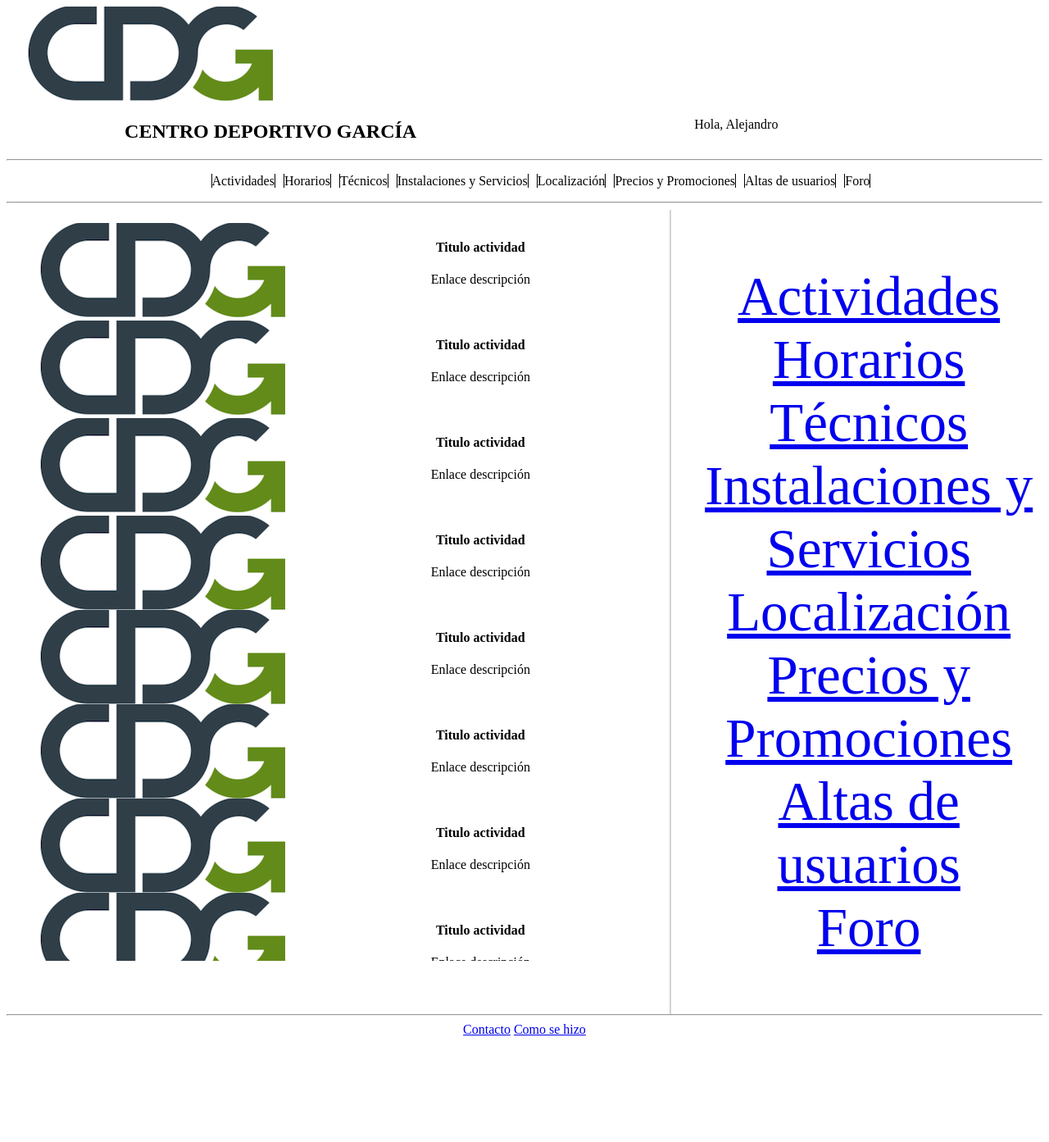
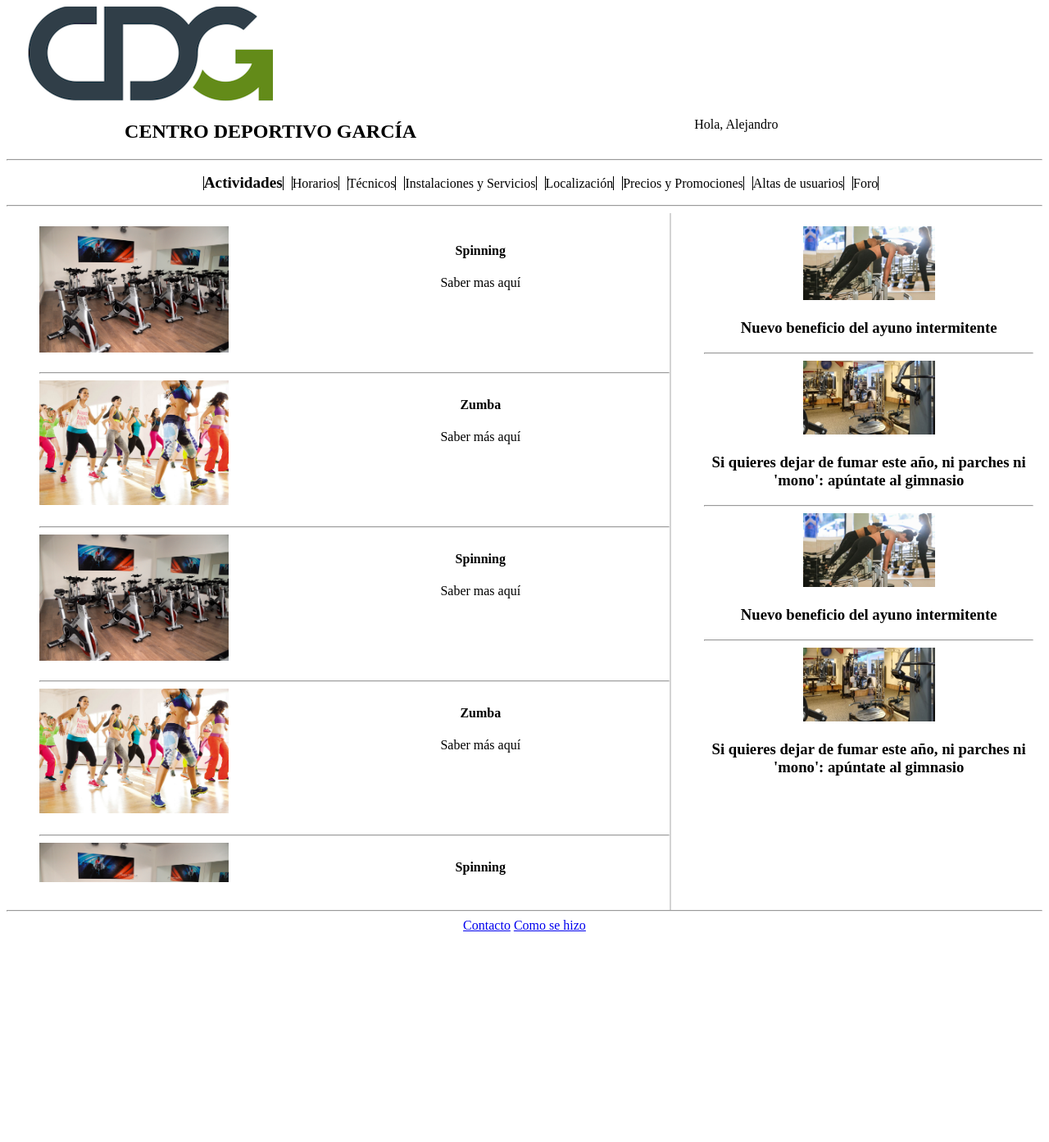
Before and after one commit to OwboxAl3x/PW---Practicas, a PHP site: page /html/actividades.html in a window 1280 px wide. Shown: the top 1393 px of the page at 82% size. Run offline with PHP 8.4, Linux system fonts and the light colour scheme.

Commit message:
Pagina actividades.html terminada

```diff
--- a/Practica 1/css/style.css
+++ b/Practica 1/css/style.css
@@ -28,7 +28,7 @@ hr{
 
 /* Propiedades del body */
 #imgInicio{
-    width: 100%;
+    width: 80%;
 }
 
 #imgyFrase{
@@ -36,12 +36,19 @@ hr{
     width: 49%;
     text-align: center;
     min-width: 500px;
+    min-height: 750px;
+    max-height: 750px;
+    border-right-style: solid;
+    border-right-width: 2px;
+    border-right-color: lightgray;
 }
 
 #menuPrincipal{
     float: left;
     width: 50%;
-    min-width: 500px;
+    min-width: 680px;
+    min-height: 750px;
+    max-height: 750px;
     border-left-style: solid;
     border-left-width: 2px;
     border-left-color: lightgray;
@@ -81,6 +88,11 @@ footer{
     color: black;
 }
 
+#menuSeleccionado{
+    font-weight: bold;
+    font-size: 120%;
+}
+
 /* Propiedas de la página actividades */
 
 #actividades{
@@ -93,7 +105,8 @@ footer{
 #actividades ul{
     list-style: none;
     /*font-size: 67px;*/
-    height: 900px;
+    min-height: 744px;
+    max-height: 800px;
     overflow-y: auto;
 }
 
@@ -102,23 +115,27 @@ footer{
     color: black;
 }
 
-.actividad{
+.actividad .imgActi{
+    float: left;
+    width: 30%;
 }
 
-.actividad .imgActi{
-    float: left;
+.actividad .imgActi1{
+    width: 100%;
 }
 
 .actividad .tituDescActi{
     float: right;
     width: 60%;
-    height: 119px;
+    height: 178px;
 }
 
 #noticias{
     float: left;
     width: 35%;
     min-width: 200px;
+    min-height: 850px;
+    max-height: 900px;
     border-left-style: solid;
     border-left-width: 2px;
     border-left-color: lightgray;
@@ -127,5 +144,8 @@ footer{
 #noticias ul{
     text-align: center;
     list-style: none;
-    font-size: 67px;
 }
+
+.imgNoti{
+    width: 40%;
+}
--- a/Practica 1/html/actividades.html
+++ b/Practica 1/html/actividades.html
@@ -42,7 +42,7 @@
 
             <ul>
 
-                <li><a href="actividades.html">Actividades</a></li>
+                <li><a id="menuSeleccionado" href="actividades.html">Actividades</a></li>
                 <li><a href="#">Horarios</a></li>
                 <li><a href="#">Técnicos</a></li>
                 <li><a href="#">Instalaciones y Servicios</a></li>
@@ -65,118 +65,132 @@
 
                     <section class="actividad">
 
-
                         <section class="imgActi">
-                            <img src="../imgs/logo.png" alt="Imagen de la actividad" />
+                            <img class="imgActi1" src="../imgs/imgSpinning.jpg" alt="Imagen de la actividad" />
                         </section>
 
                         <section class="tituDescActi">
-                            <h4 class="tituloActi">Titulo actividad</h4>
-                            <a class="enlaceActi" href="#">Enlace descripción</a>
+                            <h4 class="tituloActi">Spinning</h4>
+                            <a class="enlaceActi" href="#">Saber mas aquí</a>
                         </section>
 
                     </section>
 
                 </li>
+                <hr/>
                 <li>
 
                     <section class="actividad">
 
                         <section class="imgActi">
-                            <img src="../imgs/logo.png" alt="Imagen de la actividad" />
+                            <img class="imgActi1" src="../imgs/imgZumba.jpg" alt="Imagen de la actividad" />
                         </section>
 
                         <section class="tituDescActi">
-                            <h4 class="tituloActi">Titulo actividad</h4>
-                            <a class="enlaceActi" href="#">Enlace descripción</a>
+                            <h4 class="tituloActi">Zumba</h4>
+                            <a class="enlaceActi" href="#">Saber más aquí</a>
                         </section>
 
                     </section>
 
                 </li>
+                <hr/>
                 <li>
 
                     <section class="actividad">
 
                         <section class="imgActi">
-                            <img src="../imgs/logo.png" alt="Imagen de la actividad" />
+                            <img class="imgActi1" src="../imgs/imgSpinning.jpg" alt="Imagen de la actividad" />
                         </section>
 
                         <section class="tituDescActi">
-                            <h4 class="tituloActi">Titulo actividad</h4>
-                            <a class="enlaceActi" href="#">Enlace descripción</a>
+                            <h4 class="tituloActi">Spinning</h4>
+                            <a class="enlaceActi" href="#">Saber mas aquí</a>
                         </section>
 
                     </section>
 
                 </li>
+                <hr/>
                 <li>
 
                     <section class="actividad">
 
                         <section class="imgActi">
-                            <img class="imgActi" src="../imgs/logo.png" alt="Imagen de la actividad" />
+                            <img class="imgActi1" src="../imgs/imgZumba.jpg" alt="Imagen de la actividad" />
                         </section>
 
                         <section class="tituDescActi">
-                            <h4 class="tituloActi">Titulo actividad</h4>
-                            <a class="enlaceActi" href="#">Enlace descripción</a>
+                            <h4 class="tituloActi">Zumba</h4>
+                            <a class="enlaceActi" href="#">Saber más aquí</a>
                         </section>
 
                     </section>
 
                 </li>
+                <hr/>
                 <li>
 
                     <section class="actividad">
 
-                        <img class="imgActi" src="../imgs/logo.png" alt="Imagen de la actividad" />
+                        <section class="imgActi">
+                            <img class="imgActi1" src="../imgs/imgSpinning.jpg" alt="Imagen de la actividad" />
+                        </section>
 
                         <section class="tituDescActi">
-                            <h4 class="tituloActi">Titulo actividad</h4>
-                            <a class="enlaceActi" href="#">Enlace descripción</a>
+                            <h4 class="tituloActi">Spinning</h4>
+                            <a class="enlaceActi" href="#">Saber mas aquí</a>
                         </section>
 
                     </section>
 
                 </li>
+                <hr/>
                 <li>
 
                     <section class="actividad">
 
-                        <img class="imgActi" src="../imgs/logo.png" alt="Imagen de la actividad" />
+                        <section class="imgActi">
+                            <img class="imgActi1" src="../imgs/imgZumba.jpg" alt="Imagen de la actividad" />
+                        </section>
 
                         <section class="tituDescActi">
-                            <h4 class="tituloActi">Titulo actividad</h4>
-                            <a class="enlaceActi" href="#">Enlace descripción</a>
+                            <h4 class="tituloActi">Zumba</h4>
+                            <a class="enlaceActi" href="#">Saber más aquí</a>
                         </section>
 
                     </section>
 
                 </li>
+                <hr/>
                 <li>
 
                     <section class="actividad">
 
-                        <img class="imgActi" src="../imgs/logo.png" alt="Imagen de la actividad" />
+                        <section class="imgActi">
+                            <img class="imgActi1" src="../imgs/imgSpinning.jpg" alt="Imagen de la actividad" />
+                        </section>
 
                         <section class="tituDescActi">
-                            <h4 class="tituloActi">Titulo actividad</h4>
-                            <a class="enlaceActi" href="#">Enlace descripción</a>
+                            <h4 class="tituloActi">Spinning</h4>
+                            <a class="enlaceActi" href="#">Saber mas aquí</a>
                         </section>
 
                     </section>
 
                 </li>
+                <hr/>
                 <li>
 
                     <section class="actividad">
 
-                        <img class="imgActi" src="../imgs/logo.png" alt="Imagen de la actividad" />
+                        <section class="imgActi">
+                            <img class="imgActi1" src="../imgs/imgZumba.jpg" alt="Imagen de la actividad" />
+                        </section>
 
                         <section class="tituDescActi">
-                            <h4 class="tituloActi">Titulo actividad</h4>
-                            <a class="enlaceActi" href="#">Enlace descripción</a>
+                            <h4 class="tituloActi">Zumba</h4>
+                            <a class="enlaceActi" href="#">Saber más aquí</a>
                         </section>
 
                     </section>
@@ -190,14 +204,53 @@
 
             <ul>
 
-                <li><a href="#">Actividades</a></li>
-                <li><a href="#">Horarios</a></li>
-                <li><a href="#">Técnicos</a></li>
-                <li><a href="#">Instalaciones y Servicios</a></li>
-                <li><a href="#">Localización</a></li>
-                <li><a href="#">Precios y Promociones</a></li>
-                <li><a href="#">Altas de usuarios</a></li>
-                <li><a href="#">Foro</a></li>
+                <li>
+
+                    <section class="noticiaInd">
+
+                        <img class="imgNoti" src="../imgs/imgNoticia1.jpg" alt="Imagen de la noticia" />
+
+                        <h3>Nuevo beneficio del ayuno intermitente</h3>
+
+                    </section>
+
+                </li>
+                <hr/>
+                <li>
+
+                    <section class="noticiaInd">
+
+                        <img class="imgNoti" src="../imgs/imgNoticia2.jpg" alt="Imagen de la noticia" />
+
+                        <h3>Si quieres dejar de fumar este año, ni parches ni 'mono': apúntate al gimnasio</h3>
+
+                    </section>
+
+                </li>
+                <hr/>
+                <li>
+
+                    <section class="noticiaInd">
+
+                        <img class="imgNoti" src="../imgs/imgNoticia1.jpg" alt="Imagen de la noticia" />
+
+                        <h3>Nuevo beneficio del ayuno intermitente</h3>
+
+                    </section>
+
+                </li>
+                <hr/>
+                <li>
+
+                    <section class="noticiaInd">
+
+                        <img class="imgNoti" src="../imgs/imgNoticia2.jpg" alt="Imagen de la noticia" />
+
+                        <h3>Si quieres dejar de fumar este año, ni parches ni 'mono': apúntate al gimnasio</h3>
+
+                    </section>
+
+                </li>
 
             </ul>
 
--- a/Practica 1/index.html
+++ b/Practica 1/index.html
@@ -28,7 +28,7 @@
 
                 <aside id="logIn">
 
-                    <form action="html/index2.html">
+                    <form method="POST" action="html/index2.html">
 
                         <label for="usuario">Usuario:</label><br/>
                         <input type="text" name="nombreUsuario" placeholder="Nombre de Usuario" required /><br/>
```
Also changed, not shown: Practica 1/imgs/imgNoticia1.jpg (added), Practica 1/imgs/imgNoticia2.jpg (added), Practica 1/imgs/imgSpinning.jpg (added), Practica 1/imgs/imgZumba.jpg (added).
